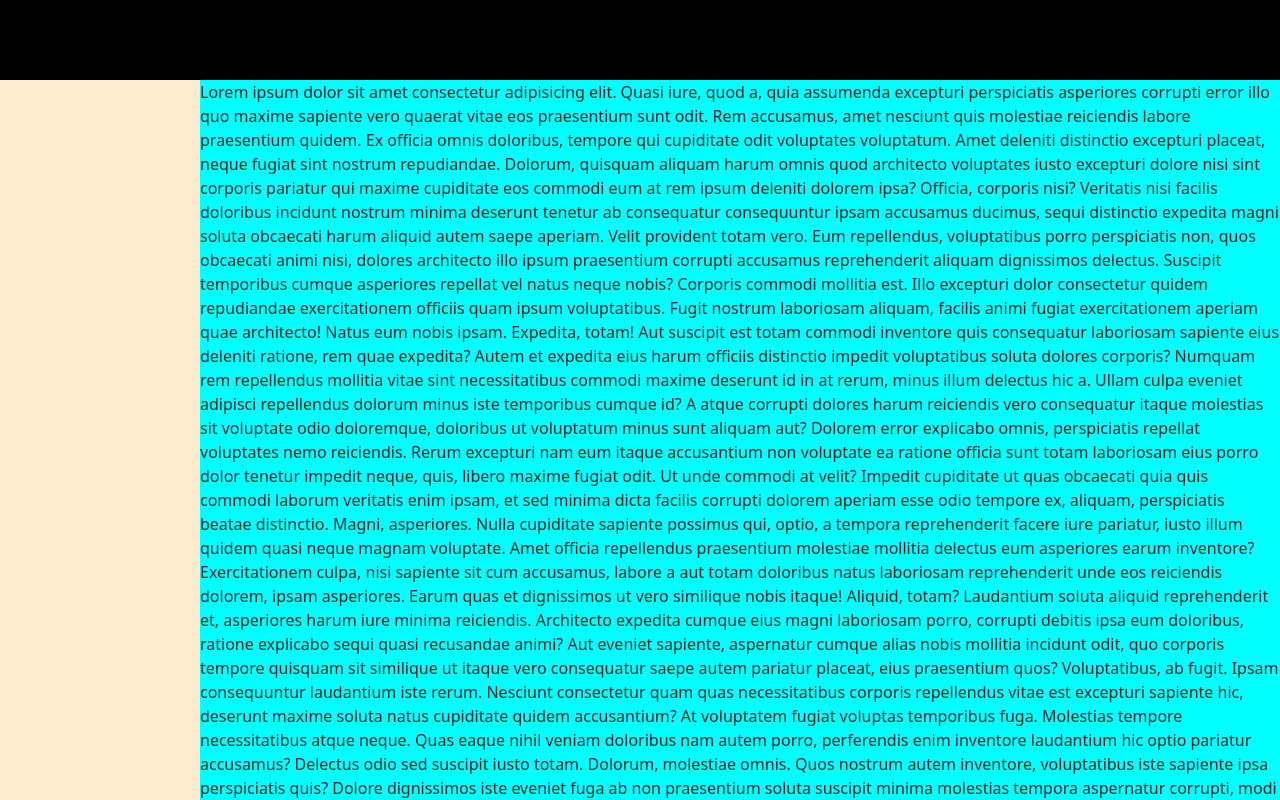
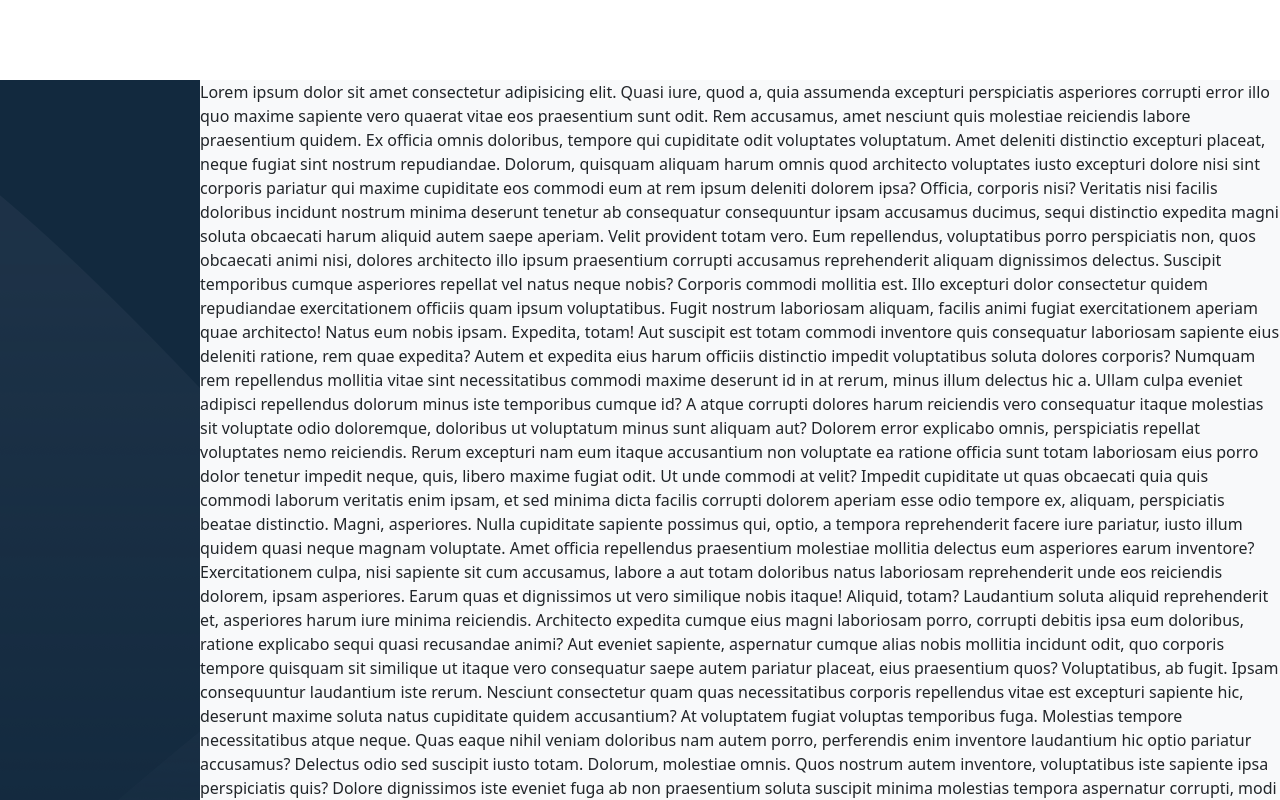
Before and after one commit to MarcoFonti/html-css-bootstrap-dashboard, a plain HTML site: page index.html in a window 1280 px wide. Drawn offline with nearby package versions, Linux system fonts and the light colour scheme.

Commit message:
add background colors

```diff
--- a/css/style.css
+++ b/css/style.css
@@ -13,20 +13,21 @@
 /* Altezza Header */
 .recipe-header {
     height: 80px;
-    background-color: black;
+    background-color: #ffffff;
 }
 
 /* Altezza Main */
 .recipe-content {
     height: calc(100vh - 80px);
-    background-color: aqua;
+    background-color: #F8F9FA;
 }
 
 /* Recipiente Barra Laterale */
 .recipe-aside {
     flex-basis: 80px;
     flex-shrink: 0;
-    background-color: blanchedalmond;
+    background-image: url(../img/sidebar-bg.png);
+    background-color: #12293E;
 }
 
 /* Recipiente Attività */
```
